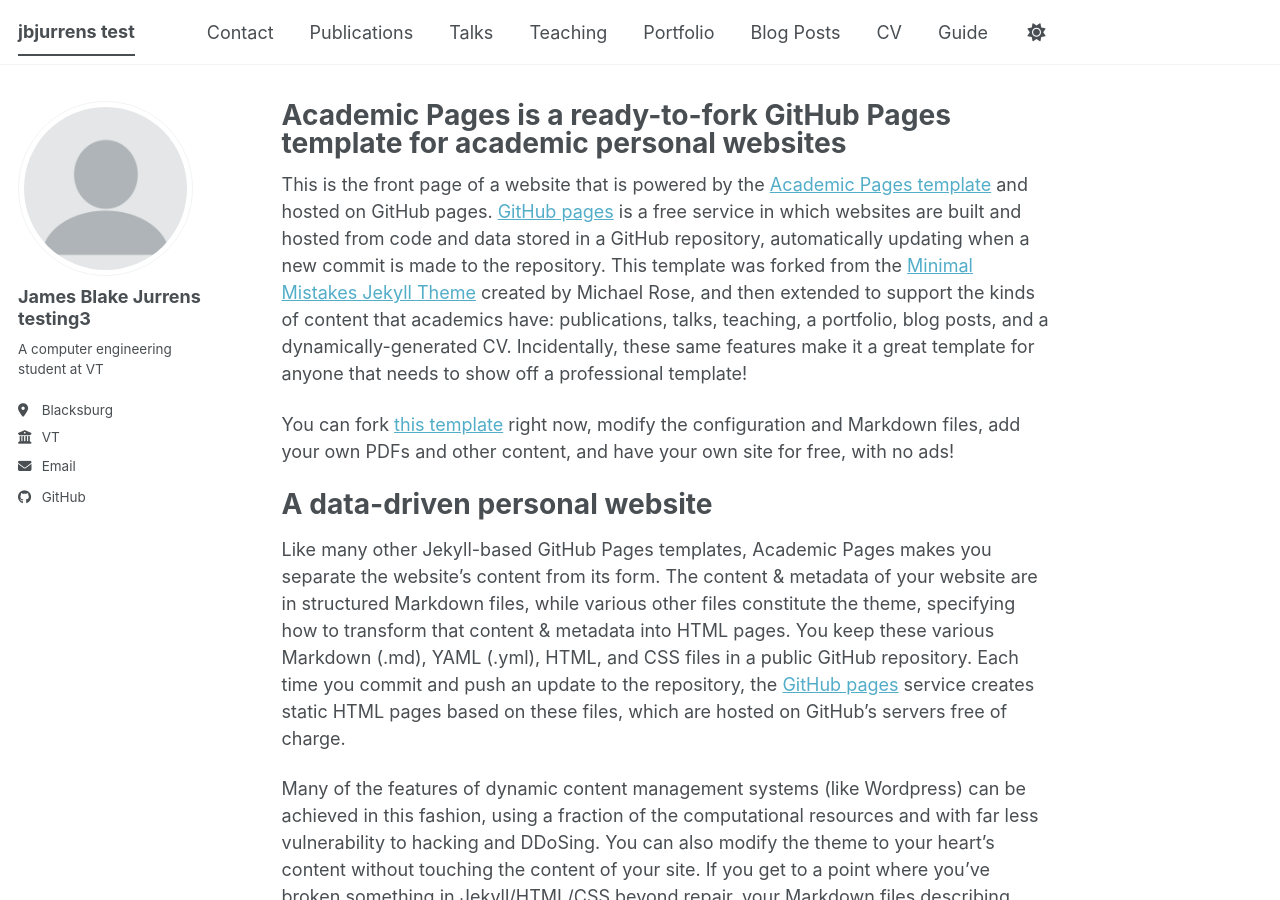
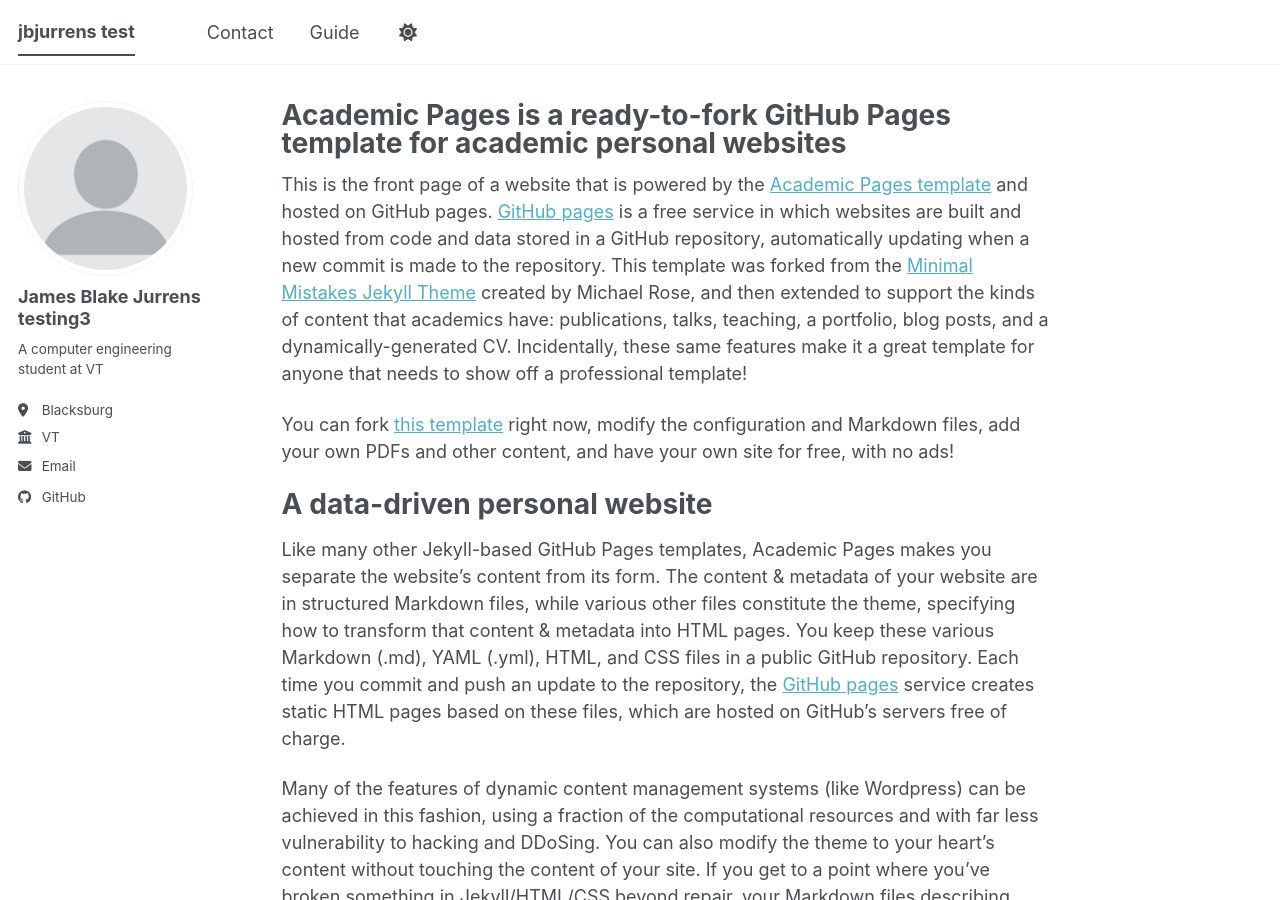
Before and after one commit to jbjurrens-gif/jbjurrens-gif.github.io, a Jekyll site: the page built from _pages/about.md, in a window 1280 px wide and 900 px high. Built offline with Jekyll 4.4.1, drawn with Linux system fonts in a browser that asks for light colours; a script bundle is joined from its source files by our own code; library files that are not in the unit come from our copies.

Commit message:
remove most exess pages

```diff
--- a/_data/navigation.yml
+++ b/_data/navigation.yml
@@ -9,27 +9,9 @@
 
 main:
   - title: "Contact"
-    url: /contact/
-
-  - title: "Publications"
-    url: /publications/
-
-  - title: "Talks"
-    url: /talks/
-
-  - title: "Teaching"
-    url: /teaching/
-
-  - title: "Portfolio"
-    url: /portfolio/
-
-  - title: "Blog Posts"
-    url: /year-archive/
-
-  - title: "CV"
     url: /cv/
 
-  # - title: "CV"
+  # - title: "Contact"
   #   url: /cv-json/
 
   - title: "Guide"
```
